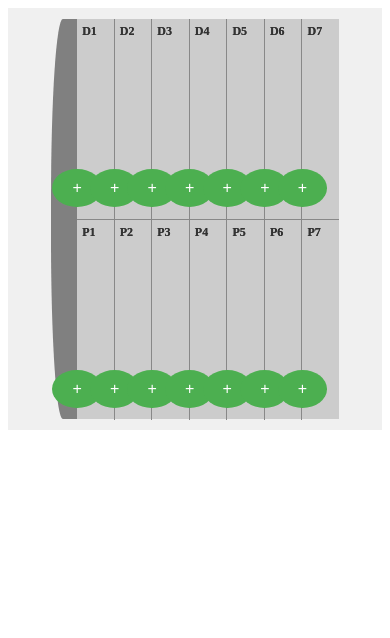
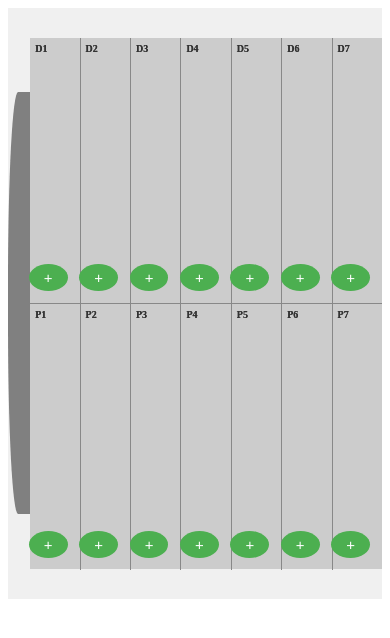
Before and after one commit to Johnmef/truck-run, a plain HTML site: page index.html in a window 390 px wide. Drawn offline with Linux system fonts and the light colour scheme.

Commit message:
Update styles.css

```diff
--- a/styles.css
+++ b/styles.css
@@ -1,3 +1,7 @@
+/* Responsive styles */
+
+
+/* Original styles */
 .truck-container {
   display: flex;
   justify-content: center;
@@ -13,8 +17,8 @@
   border-radius: 45% 0 0 45%;
 }
 .truck-body {
-    width: 70%;
-    height: 400px;
+  width: 95%;
+  height: 40vh;
   background-color: #ccc;
   position: relative;
 }
@@ -175,3 +179,33 @@
   padding: 0;
   z-index: 1; /* Ensure close button is above buttons */
 }
+
+
+@media (max-width: 768px) {
+  .truck-container {
+    height: 70vh;
+    background-color: #f0f0f0;
+  }
+
+  .cabin{
+    width:6%;
+    height: 50vh;
+  }
+
+  .add-button {
+      padding: 5px 15px; /* Adjust button padding for smaller screens */
+      font-size: 15px; /* Reduce font size for buttons */
+  }
+
+  .truck-body {
+      height: 90%; /* Adjust height for smaller screens */
+  }
+
+  .driver-side, .passenger-side {
+      height: 50%; /* Maintain height ratio */
+  }
+
+  .label {
+      font-size: 10px; /* Reduce label font size */
+  }
+}
```
Lines whose indentation alone changed are shown as unchanged.
